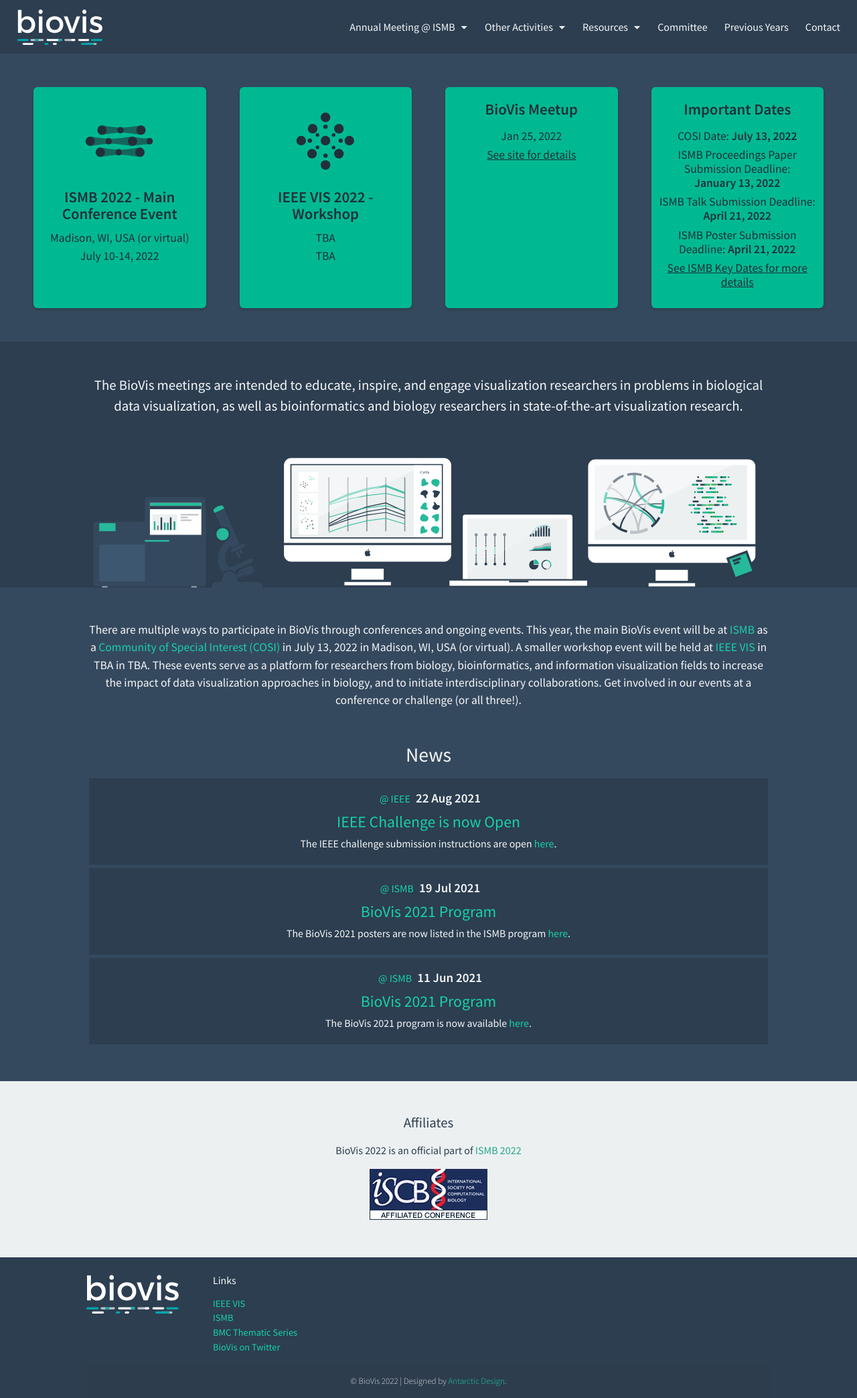
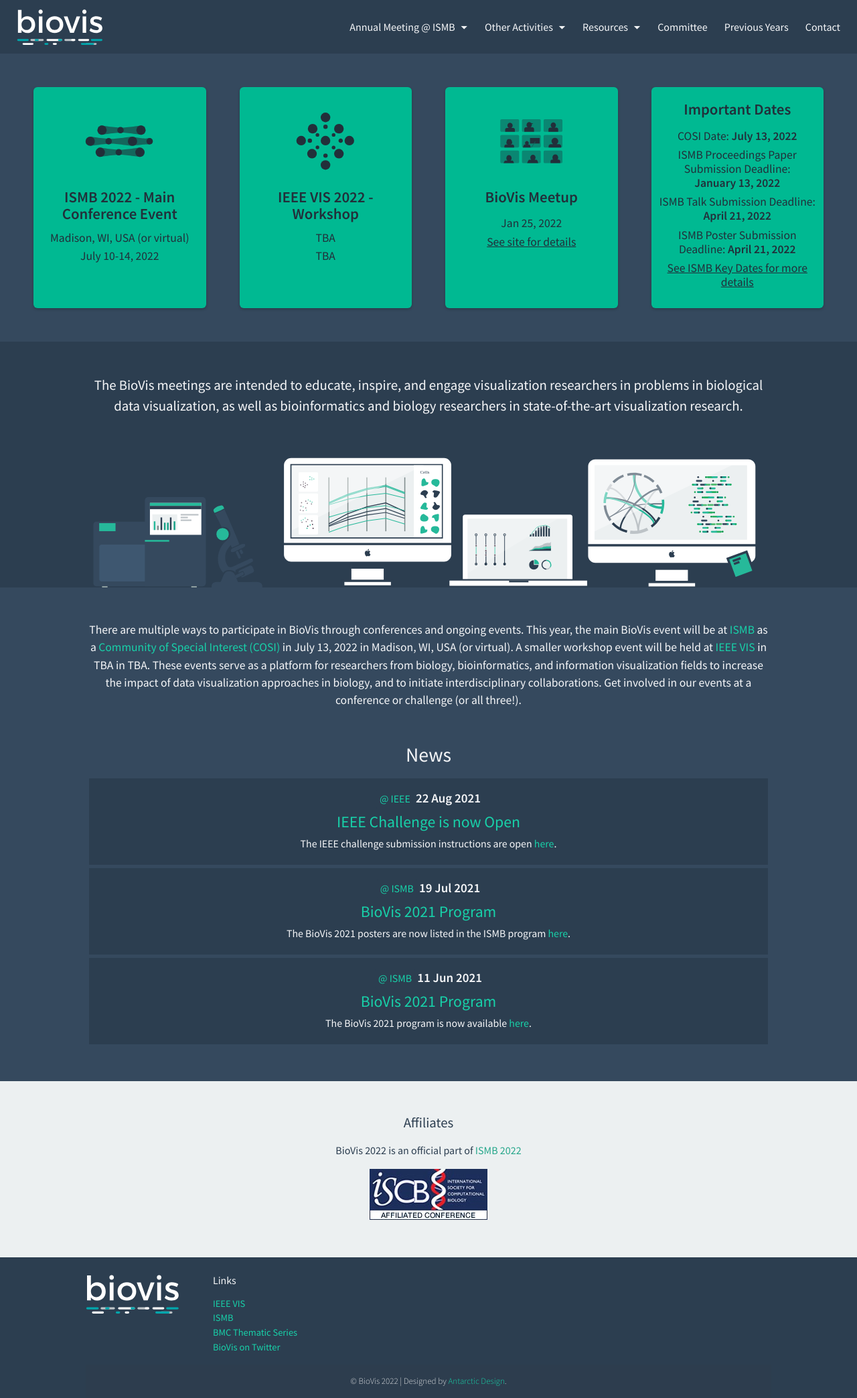
Before and after one commit to foreveremain/2024, a Jekyll site: the page built from index.html, in a window 1280 px wide. Shown: the whole page at 67% size. Built offline with Jekyll 4.4.1, drawn with Linux system fonts in a browser that asks for light colours.

Commit message:
add icon to meetup event box

```diff
--- a/index.html
+++ b/index.html
@@ -19,6 +19,7 @@
         </div>
     </a>
     <div class="event-box">
+        {% include_relative images/logos/meetup.svg %}
         <div class="event-details">
             <div class="event-name">BioVis Meetup</div>
             <ul class="event-date">
```
Also changed, not shown: images/logos/meetup.svg (added).
